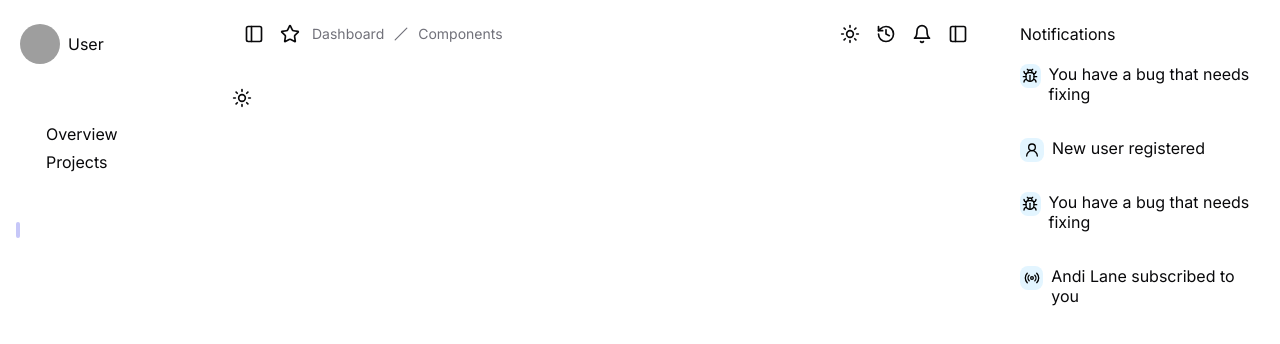
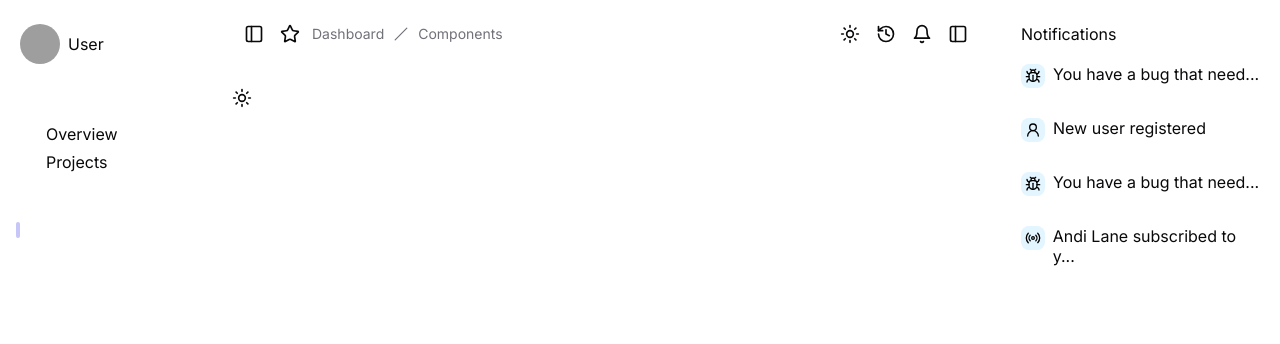
Before and after one commit to niveshnagar/juspay-assignment, a React (Vite) app: page / in a window 1280 px wide. Shown: the top 344 px of the page. Built offline with nearby package versions, Linux system fonts and the light colour scheme; grey boxes are pictures that could not be loaded.

Commit message:
chore: added borders

```diff
--- a/src/components/AppSidebar.tsx
+++ b/src/components/AppSidebar.tsx
@@ -90,7 +90,7 @@ const AppSidebar = () => {
   const isOpen = useRecoilValue(appSidebarAtom);
 
   return isOpen ? (
-    <div className=" px-4  py-5 flex flex-col gap-4 bg-white bg-opacity-10  overflow-auto scrollbar-none w-[212px] h-screen leading-5">
+    <div className=" px-4  py-5 flex flex-col gap-4 bg-white bg-opacity-10 overflow-auto scrollbar-none w-[212px] h-screen leading-5 border-r border-white-10">
       {/* Sidebar Header */}
       <div>
         <div className="p-1 flex flex-row items-center">
--- a/src/components/Navbar.tsx
+++ b/src/components/Navbar.tsx
@@ -12,7 +12,7 @@ import ThemeToggle from "./ThemeToggle";
 import SearchBar from "./SearchBar";
 const Navbar = () => {
   return (
-    <div className=" flex flex-row justify-between w-full h-[68px] px-7 py-5 bg-white bg-opacity-10 ">
+    <div className=" flex flex-row justify-between w-full h-[68px] px-7 py-5 bg-white bg-opacity-10 border-b border-white-10">
       <div className="flex flex-rows gap-2 items-center">
         <SidebarToggle sidebarType={"app"} />
         <Star className="h-7 w-7 p-1" />
--- a/src/components/NotificationSidebar.tsx
+++ b/src/components/NotificationSidebar.tsx
@@ -8,7 +8,7 @@ import { notificationSidebarAtom } from "@/atoms/notificationSidebar.atom";
 const notifications = [
   {
     icon: Bug,
-    title: "You have a bug that needs fixing",
+    title: "You have a bug that need...",
     time: "Just now",
   },
   {
@@ -18,12 +18,12 @@ const notifications = [
   },
   {
     icon: Bug,
-    title: "You have a bug that needs fixing",
+    title: "You have a bug that need...",
     time: "12 hours ago",
   },
   {
     icon: Radio,
-    title: "Andi Lane subscribed to you",
+    title: "Andi Lane subscribed to y...",
     time: "Today, 11:59 AM",
   },
 ];
@@ -32,7 +32,7 @@ const NotificationSidebar = () => {
   const isOpen = useRecoilValue(notificationSidebarAtom);
 
   return isOpen ? (
-    <div className="p-4 flex flex-col gap-6 bg-white bg-opacity-10 w-[280px] h-screen">
+    <div className="p-4 flex flex-col gap-6 bg-white bg-opacity-10 w-[280px] h-screen border-l border-white-10">
       {/* Notification */}
       <div className="flex flex-col gap-2">
         <div className="px-1 py-2 leading-5">Notifications</div>
--- a/src/components/SidebarToggle.tsx
+++ b/src/components/SidebarToggle.tsx
@@ -22,7 +22,7 @@ const SidebarToggle: React.FC<SidebarToggleProps> = ({ sidebarType }) => {
 
   return (
     <div>
-      <PanelLeft className="h-7 w-7 p-1" onClick={toggleSidebar} />
+      <PanelLeft className="h-7 w-7 p-1 cursor-pointer" onClick={toggleSidebar} />
     </div>
   );
 };
--- a/tailwind.config.js
+++ b/tailwind.config.js
@@ -62,6 +62,7 @@ export default {
         },
         "white-40": "#FFFFFF66",
         customBlue: "#E3F5FF",
+        'white-10': 'rgba(255, 255, 255, 0.1)', //
       },
       fontFamily: {
         sans: ["Inter", "sans-serif"],
```
